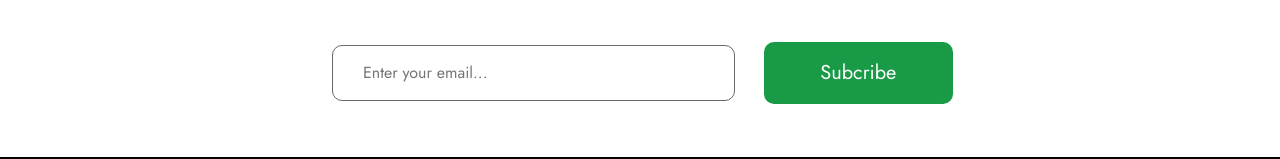
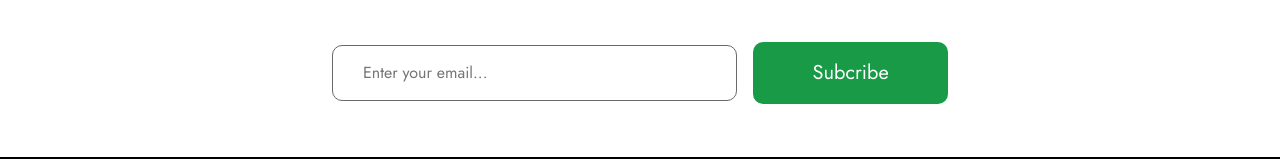
Before and after one commit to NguyenHuan2308/BS-B7-Capstone, a plain HTML site: page index.html in a window 1280 px wide. Shown: the part 5485-5644 px from the top of the page. Drawn offline with nearby package versions, Linux system fonts and the light colour scheme.

Commit message:
sua button updated home

```diff
--- a/css/style.css
+++ b/css/style.css
@@ -850,6 +850,10 @@ body {
     color: #ffffff;
 }
 
+.updated button {
+    margin-left: 0px;
+}
+
 /* ================= Footer ============== */
 footer {
     background-color: #000000;
--- a/index.html
+++ b/index.html
@@ -66,7 +66,8 @@
         </nav>
     </header>
     <section class="myCarousel">
-        <div id="carousel-dog" class="carousel slide" data-bs-ride="carousel" data-bs-interval="5000" data-bs-pause="false">
+        <div id="carousel-dog" class="carousel slide" data-bs-ride="carousel" data-bs-interval="5000"
+            data-bs-pause="false">
             <div class="carousel-indicators">
                 <button type="button" data-bs-target="#carousel-dog" data-bs-slide-to="0" class="active"
                     aria-current="true" aria-label="Slide 1"></button>
@@ -383,7 +384,8 @@
                         <div class="row g-5 mt-2">
                             <div class="col-12 col-md-6">
                                 <div class="user-feedback px-5 py-5 bg-white rounded-3">
-                                    <p class="feedback-content">Lorem ipsum dolor sit amet consectetur adipisicing elit. Velit beatae laudantium
+                                    <p class="feedback-content">Lorem ipsum dolor sit amet consectetur adipisicing elit.
+                                        Velit beatae laudantium
                                         voluptate rem ullam dolore nisi voluptatibus esse quasi, doloribus tempora.
                                         Dolores molestias adipisci dolor sit amet!.</p>
                                     <div class="d-flex mt-4 align-items-center">
@@ -398,7 +400,8 @@
                             </div>
                             <div class="col-12 col-md-6">
                                 <div class="user-feedback px-5 py-5 bg-white rounded-3">
-                                    <p class="feedback-content">Lorem ipsum dolor sit amet consectetur adipisicing elit. Velit beatae laudantium
+                                    <p class="feedback-content">Lorem ipsum dolor sit amet consectetur adipisicing elit.
+                                        Velit beatae laudantium
                                         voluptate rem ullam dolore nisi voluptatibus esse quasi, doloribus tempora.
                                         Dolores molestias adipisci dolor sit amet!.</p>
                                     <div class="d-flex mt-4  align-items-center">
@@ -418,7 +421,8 @@
                         <div class="row g-5 mt-2">
                             <div class="col-12 col-md-6">
                                 <div class="user-feedback px-5 py-5 bg-white rounded-3">
-                                    <p class="feedback-content">Lorem ipsum dolor sit amet consectetur adipisicing elit. Velit beatae laudantium
+                                    <p class="feedback-content">Lorem ipsum dolor sit amet consectetur adipisicing elit.
+                                        Velit beatae laudantium
                                         voluptate rem ullam dolore nisi voluptatibus esse quasi, doloribus tempora.
                                         Dolores molestias adipisci dolor sit amet!.</p>
                                     <div class="d-flex mt-4 align-items-center">
@@ -433,7 +437,8 @@
                             </div>
                             <div class="col-12 col-md-6">
                                 <div class="user-feedback px-5 py-5 bg-white rounded-3">
-                                    <p class="feedback-content">Lorem ipsum dolor sit amet consectetur adipisicing elit. Velit beatae laudantium
+                                    <p class="feedback-content">Lorem ipsum dolor sit amet consectetur adipisicing elit.
+                                        Velit beatae laudantium
                                         voluptate rem ullam dolore nisi voluptatibus esse quasi, doloribus tempora.
                                         Dolores molestias adipisci dolor sit amet!.</p>
                                     <div class="d-flex mt-4  align-items-center">
@@ -453,7 +458,8 @@
                         <div class="row g-5 mt-2">
                             <div class="col-12 col-md-6">
                                 <div class="user-feedback px-5 py-5 bg-white rounded-3">
-                                    <p class="feedback-content">Lorem ipsum dolor sit amet consectetur adipisicing elit. Velit beatae laudantium
+                                    <p class="feedback-content">Lorem ipsum dolor sit amet consectetur adipisicing elit.
+                                        Velit beatae laudantium
                                         voluptate rem ullam dolore nisi voluptatibus esse quasi, doloribus tempora.
                                         Dolores molestias adipisci dolor sit amet!.</p>
                                     <div class="d-flex mt-4 align-items-center">
@@ -468,7 +474,8 @@
                             </div>
                             <div class="col-12 col-md-6">
                                 <div class="user-feedback px-5 py-5 bg-white rounded-3">
-                                    <p class="feedback-content">Lorem ipsum dolor sit amet consectetur adipisicing elit. Velit beatae laudantium
+                                    <p class="feedback-content">Lorem ipsum dolor sit amet consectetur adipisicing elit.
+                                        Velit beatae laudantium
                                         voluptate rem ullam dolore nisi voluptatibus esse quasi, doloribus tempora.
                                         Dolores molestias adipisci dolor sit amet!.</p>
                                     <div class="d-flex mt-4  align-items-center">
@@ -494,10 +501,14 @@
                 <p>Vestibulum ante ipsum primis in faucibus orci luctus et ultrices posuere cubilia Curae; Nulla mollis
                     dapibus nunc, ut rhoncus turpis sodales quis. Integer sit amet mattis quam.</p>
             </div>
-            <div class="row g-4 d-flex align-items-center">
-                <div class="col-8"><input type="text" placeholder="Enter your email..." class="w-100" required></div>
-                <div class="col-4"><button class="btn w-100">Subcribe</button></div>
-            </div>
+            <form action="" class="">
+                <div class="row g-md-3 align-items-center">
+                    <div class="col-12 col-md-8 mb-2 mb-md-0"><input type="text" placeholder="Enter your email..." class="w-100"
+                            required>
+                    </div>
+                    <div class="col-12 col-md-4"><button class="btn w-100">Subcribe</button></div>
+                </div>
+            </form>
         </div>
     </section>
     <footer>
```
